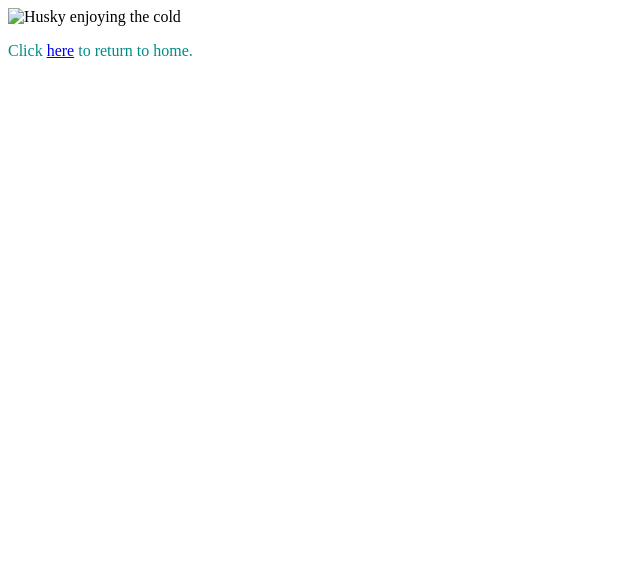
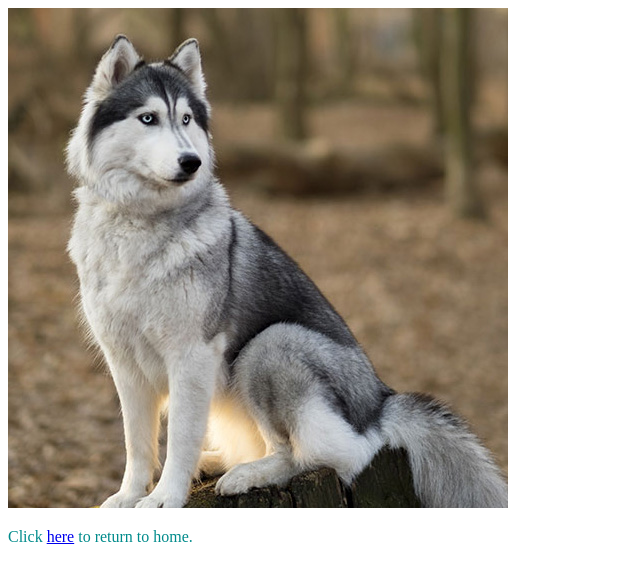
Before and after one commit to AND06166/exercises, a plain HTML site: page Photo-Gallery/Husky.html in a window 1280 px wide. Shown: the whole page, without its empty margins (0-640 px from the left). Drawn offline with Linux system fonts and the light colour scheme.

Commit message:
Update Husky.html

```diff
--- a/Photo-Gallery/Husky.html
+++ b/Photo-Gallery/Husky.html
@@ -7,7 +7,7 @@
 
 </head>
 <body>
-<img src="img/Husky_Image_edit.jpg" alt="Husky enjoying the cold"/>
+<img src="img/Re-Size/Husky_Image_edit.jpg" alt="Husky enjoying the cold"/>
 
 <p>Click <a href="Photo-Gallery.html">here</a> to return to home. </p>
 </body>
```
